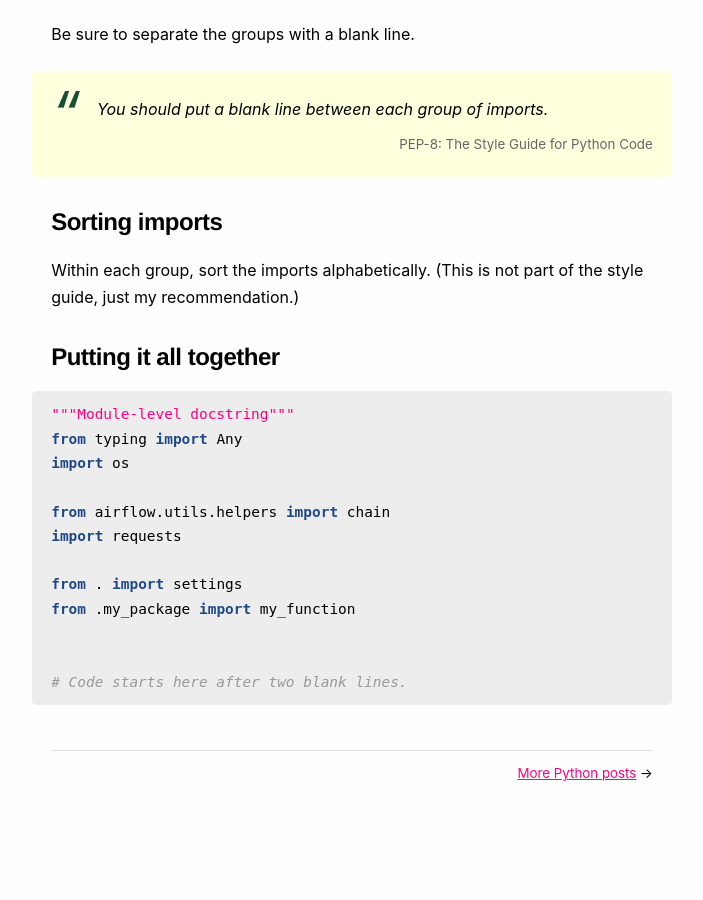
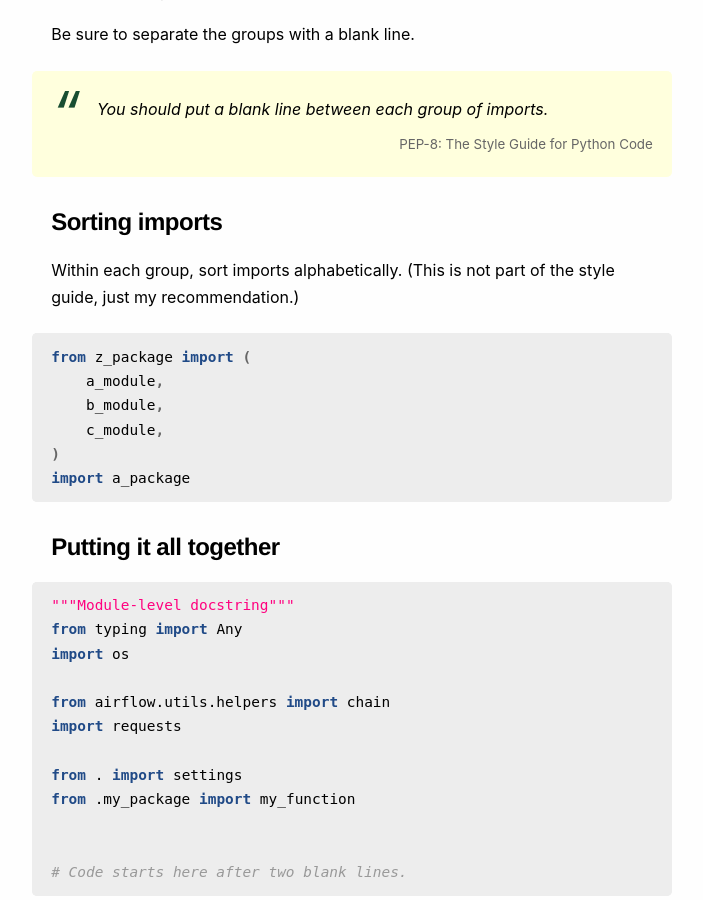
Before and after one commit to explodinglabs/explodinglabs.github.io, a Jekyll site: the page built from docs/_posts/python/2021-01-27-imports.markdown, in a window 1280 px wide and 900 px high, scrolled down 1222 px. Shown: the whole window, without its empty margins (288-991 px from the left). Built offline with Jekyll 4.4.1, drawn with Linux system fonts in a browser that asks for light colours; before the commit the page ends 2040 px from its top, so only the background shows below that.

Commit message:
Create 2021-01-27-imports.markdown

````diff
--- a/docs/_posts/python/2021-01-27-imports.markdown
+++ b/docs/_posts/python/2021-01-27-imports.markdown
@@ -62,8 +62,17 @@ Be sure to separate the groups with a blank line.
 
 ## Sorting imports
 
-Within each group, sort the imports alphabetically. (This is not part of the
+Within each group, sort imports alphabetically. (This is not part of the
 style guide, just my recommendation.)
+
+```python
+from z_package import (
+    a_module,
+    b_module,
+    c_module,
+)
+import a_package
+```
 
 ## Putting it all together
 
````
